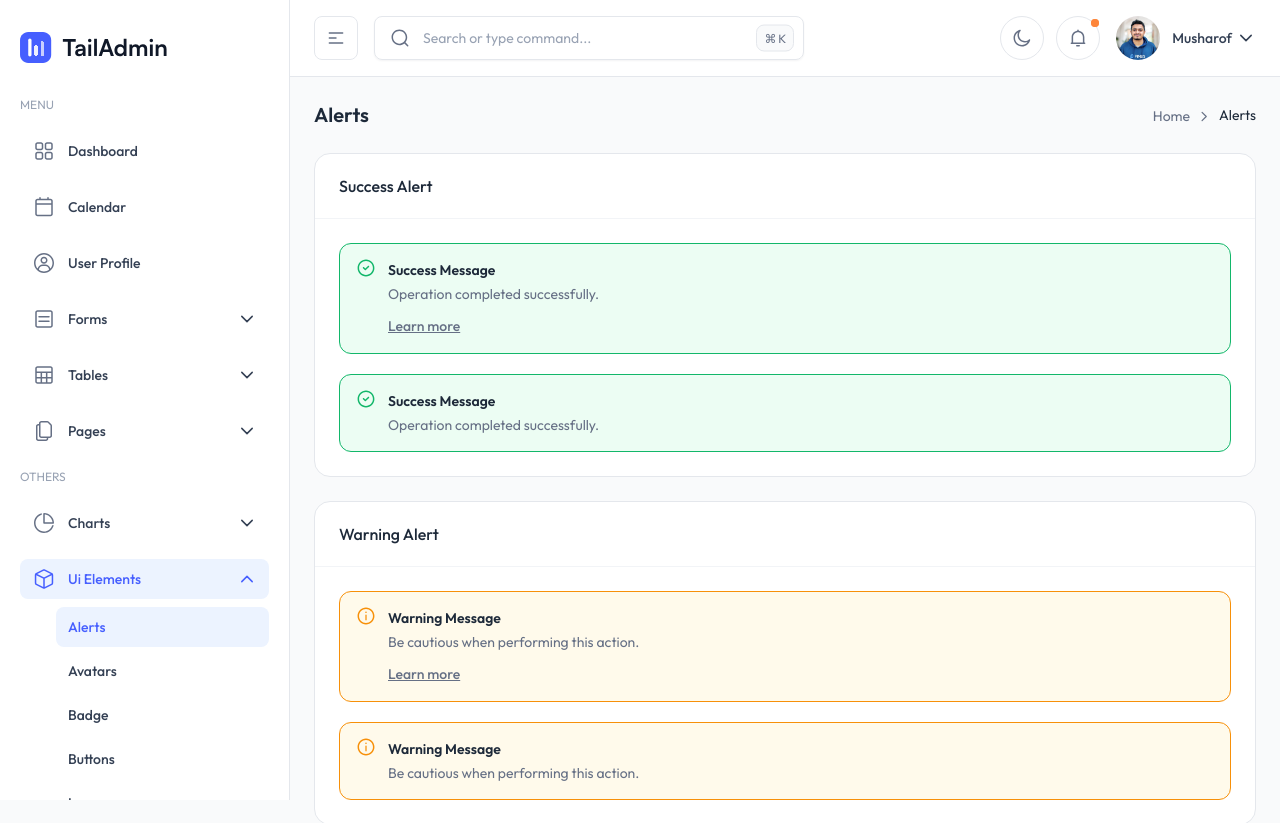
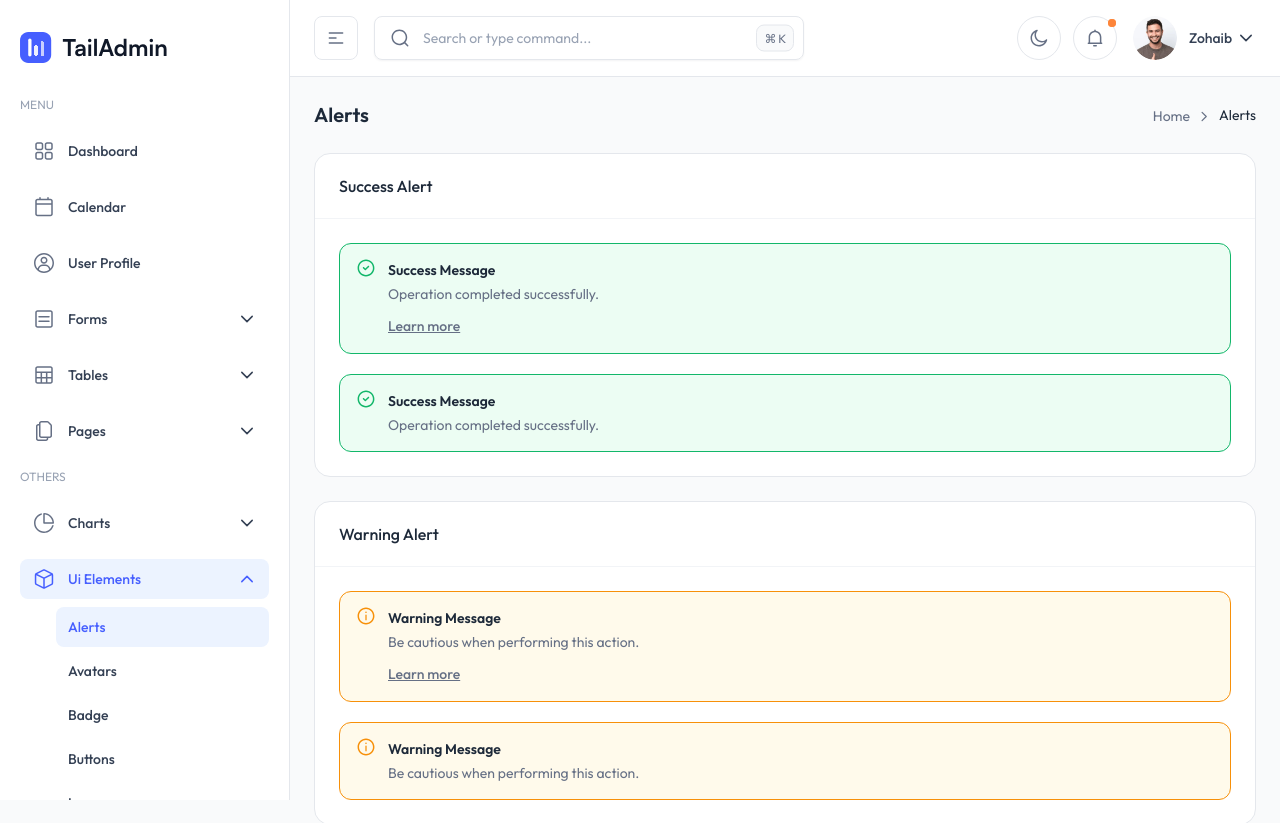
Before and after one commit to zohaibanwer984/tailadmin_vuejs, a Vue app: page /#/alerts in a window 1280 px wide. Shown: the top 823 px of the page. Built offline with nearby package versions, Linux system fonts and the light colour scheme.

Commit message:
feat: update user profile information and images in UserMenu, PersonalInfoCard, and ProfileCard components

```diff
--- a/src/components/layout/header/UserMenu.vue
+++ b/src/components/layout/header/UserMenu.vue
@@ -5,10 +5,10 @@
       @click.prevent="toggleDropdown"
     >
       <span class="mr-3 overflow-hidden rounded-full h-11 w-11">
-        <img src="/images/user/owner.jpg" alt="User" />
+        <img src="/images/user/user-01.jpg" alt="User" />
       </span>
 
-      <span class="block mr-1 font-medium text-theme-sm">Musharof </span>
+      <span class="block mr-1 font-medium text-theme-sm">Zohaib </span>
 
       <ChevronDownIcon :class="{ 'rotate-180': dropdownOpen }" />
     </button>
@@ -20,10 +20,10 @@
     >
       <div>
         <span class="block font-medium text-gray-700 text-theme-sm dark:text-gray-400">
-          Musharof Chowdhury
+          Muhammad Zohaib Anwer
         </span>
         <span class="mt-0.5 block text-theme-xs text-gray-500 dark:text-gray-400">
-          randomuser@pimjo.com
+          randomuser@example.com
         </span>
       </div>
 
--- a/src/components/profile/PersonalInfoCard.vue
+++ b/src/components/profile/PersonalInfoCard.vue
@@ -10,12 +10,12 @@
           <div class="grid grid-cols-1 gap-4 lg:grid-cols-2 lg:gap-7 2xl:gap-x-32">
             <div>
               <p class="mb-2 text-xs leading-normal text-gray-500 dark:text-gray-400">First Name</p>
-              <p class="text-sm font-medium text-gray-800 dark:text-white/90">Musharof</p>
+              <p class="text-sm font-medium text-gray-800 dark:text-white/90">Zohaib</p>
             </div>
 
             <div>
               <p class="mb-2 text-xs leading-normal text-gray-500 dark:text-gray-400">Last Name</p>
-              <p class="text-sm font-medium text-gray-800 dark:text-white/90">Chowdhury</p>
+              <p class="text-sm font-medium text-gray-800 dark:text-white/90">Anwer</p>
             </div>
 
             <div>
@@ -23,13 +23,13 @@
                 Email address
               </p>
               <p class="text-sm font-medium text-gray-800 dark:text-white/90">
-                randomuser@pimjo.com
+                randomuser@example.com
               </p>
             </div>
 
             <div>
               <p class="mb-2 text-xs leading-normal text-gray-500 dark:text-gray-400">Phone</p>
-              <p class="text-sm font-medium text-gray-800 dark:text-white/90">+09 363 398 46</p>
+              <p class="text-sm font-medium text-gray-800 dark:text-white/90">+00 000 000 00</p>
             </div>
 
             <div>
@@ -109,7 +109,7 @@
                     </label>
                     <input
                       type="text"
-                      value="https://www.facebook.com/PimjoHQ"
+                      value="https://www.facebook.com/Example"
                       class="dark:bg-dark-900 h-11 w-full appearance-none rounded-lg border border-gray-300 bg-transparent bg-none px-4 py-2.5 text-sm text-gray-800 shadow-theme-xs placeholder:text-gray-400 focus:border-brand-300 focus:outline-hidden focus:ring-3 focus:ring-brand-500/10 dark:border-gray-700 dark:bg-gray-900 dark:text-white/90 dark:placeholder:text-white/30 dark:focus:border-brand-800"
                     />
                   </div>
@@ -122,7 +122,7 @@
                     </label>
                     <input
                       type="text"
-                      value="https://x.com/PimjoHQ"
+                      value="https://x.com/Example"
                       class="dark:bg-dark-900 h-11 w-full appearance-none rounded-lg border border-gray-300 bg-transparent bg-none px-4 py-2.5 text-sm text-gray-800 shadow-theme-xs placeholder:text-gray-400 focus:border-brand-300 focus:outline-hidden focus:ring-3 focus:ring-brand-500/10 dark:border-gray-700 dark:bg-gray-900 dark:text-white/90 dark:placeholder:text-white/30 dark:focus:border-brand-800"
                     />
                   </div>
@@ -148,7 +148,7 @@
                     </label>
                     <input
                       type="text"
-                      value="https://instagram.com/PimjoHQ"
+                      value="https://instagram.com/Example"
                       class="dark:bg-dark-900 h-11 w-full appearance-none rounded-lg border border-gray-300 bg-transparent bg-none px-4 py-2.5 text-sm text-gray-800 shadow-theme-xs placeholder:text-gray-400 focus:border-brand-300 focus:outline-hidden focus:ring-3 focus:ring-brand-500/10 dark:border-gray-700 dark:bg-gray-900 dark:text-white/90 dark:placeholder:text-white/30 dark:focus:border-brand-800"
                     />
                   </div>
@@ -168,7 +168,7 @@
                     </label>
                     <input
                       type="text"
-                      value="Musharof"
+                      value="Zohaib"
                       class="dark:bg-dark-900 h-11 w-full rounded-lg border border-gray-300 bg-transparent bg-none px-4 py-2.5 text-sm text-gray-800 shadow-theme-xs placeholder:text-gray-400 focus:border-brand-300 focus:outline-hidden focus:ring-3 focus:ring-brand-500/10 dark:border-gray-700 dark:bg-gray-900 dark:text-white/90 dark:placeholder:text-white/30 dark:focus:border-brand-800"
                     />
                   </div>
@@ -181,7 +181,7 @@
                     </label>
                     <input
                       type="text"
-                      value="Chowdhury"
+                      value="Anwer"
                       class="dark:bg-dark-900 h-11 w-full appearance-none rounded-lg border border-gray-300 bg-transparent bg-none px-4 py-2.5 text-sm text-gray-800 shadow-theme-xs placeholder:text-gray-400 focus:border-brand-300 focus:outline-hidden focus:ring-3 focus:ring-brand-500/10 dark:border-gray-700 dark:bg-gray-900 dark:text-white/90 dark:placeholder:text-white/30 dark:focus:border-brand-800"
                     />
                   </div>
@@ -194,7 +194,7 @@
                     </label>
                     <input
                       type="text"
-                      value="emirhanboruch55@gmail.com"
+                      value="randomuser@example.com"
                       class="dark:bg-dark-900 h-11 w-full appearance-none rounded-lg border border-gray-300 bg-transparent bg-none px-4 py-2.5 text-sm text-gray-800 shadow-theme-xs placeholder:text-gray-400 focus:border-brand-300 focus:outline-hidden focus:ring-3 focus:ring-brand-500/10 dark:border-gray-700 dark:bg-gray-900 dark:text-white/90 dark:placeholder:text-white/30 dark:focus:border-brand-800"
                     />
                   </div>
@@ -207,7 +207,7 @@
                     </label>
                     <input
                       type="text"
-                      value="+09 363 398 46"
+                      value="+00 000 000 00"
                       class="dark:bg-dark-900 h-11 w-full appearance-none rounded-lg border border-gray-300 bg-transparent bg-none px-4 py-2.5 text-sm text-gray-800 shadow-theme-xs placeholder:text-gray-400 focus:border-brand-300 focus:outline-hidden focus:ring-3 focus:ring-brand-500/10 dark:border-gray-700 dark:bg-gray-900 dark:text-white/90 dark:placeholder:text-white/30 dark:focus:border-brand-800"
                     />
                   </div>
--- a/src/components/profile/ProfileCard.vue
+++ b/src/components/profile/ProfileCard.vue
@@ -6,13 +6,13 @@
           <div
             class="w-20 h-20 overflow-hidden border border-gray-200 rounded-full dark:border-gray-800"
           >
-            <img src="/images/user/owner.jpg" alt="user" />
+            <img src="/images/user/user-01.jpg" alt="user" />
           </div>
           <div class="order-3 xl:order-2">
             <h4
               class="mb-2 text-lg font-semibold text-center text-gray-800 dark:text-white/90 xl:text-left"
             >
-              Musharof Chowdhury
+              Muhammad Zohaib Anwer
             </h4>
             <div
               class="flex flex-col items-center gap-1 text-center xl:flex-row xl:gap-3 xl:text-left"
@@ -229,7 +229,7 @@
                     </label>
                     <input
                       type="text"
-                      value="Musharof"
+                      value="Zohaib"
                       class="dark:bg-dark-900 h-11 w-full rounded-lg border border-gray-300 bg-transparent bg-none px-4 py-2.5 text-sm text-gray-800 shadow-theme-xs placeholder:text-gray-400 focus:border-brand-300 focus:outline-hidden focus:ring-3 focus:ring-brand-500/10 dark:border-gray-700 dark:bg-gray-900 dark:text-white/90 dark:placeholder:text-white/30 dark:focus:border-brand-800"
                     />
                   </div>
@@ -242,7 +242,7 @@
                     </label>
                     <input
                       type="text"
-                      value="Chowdhury"
+                      value="Anwer"
                       class="dark:bg-dark-900 h-11 w-full appearance-none rounded-lg border border-gray-300 bg-transparent bg-none px-4 py-2.5 text-sm text-gray-800 shadow-theme-xs placeholder:text-gray-400 focus:border-brand-300 focus:outline-hidden focus:ring-3 focus:ring-brand-500/10 dark:border-gray-700 dark:bg-gray-900 dark:text-white/90 dark:placeholder:text-white/30 dark:focus:border-brand-800"
                     />
                   </div>
```
